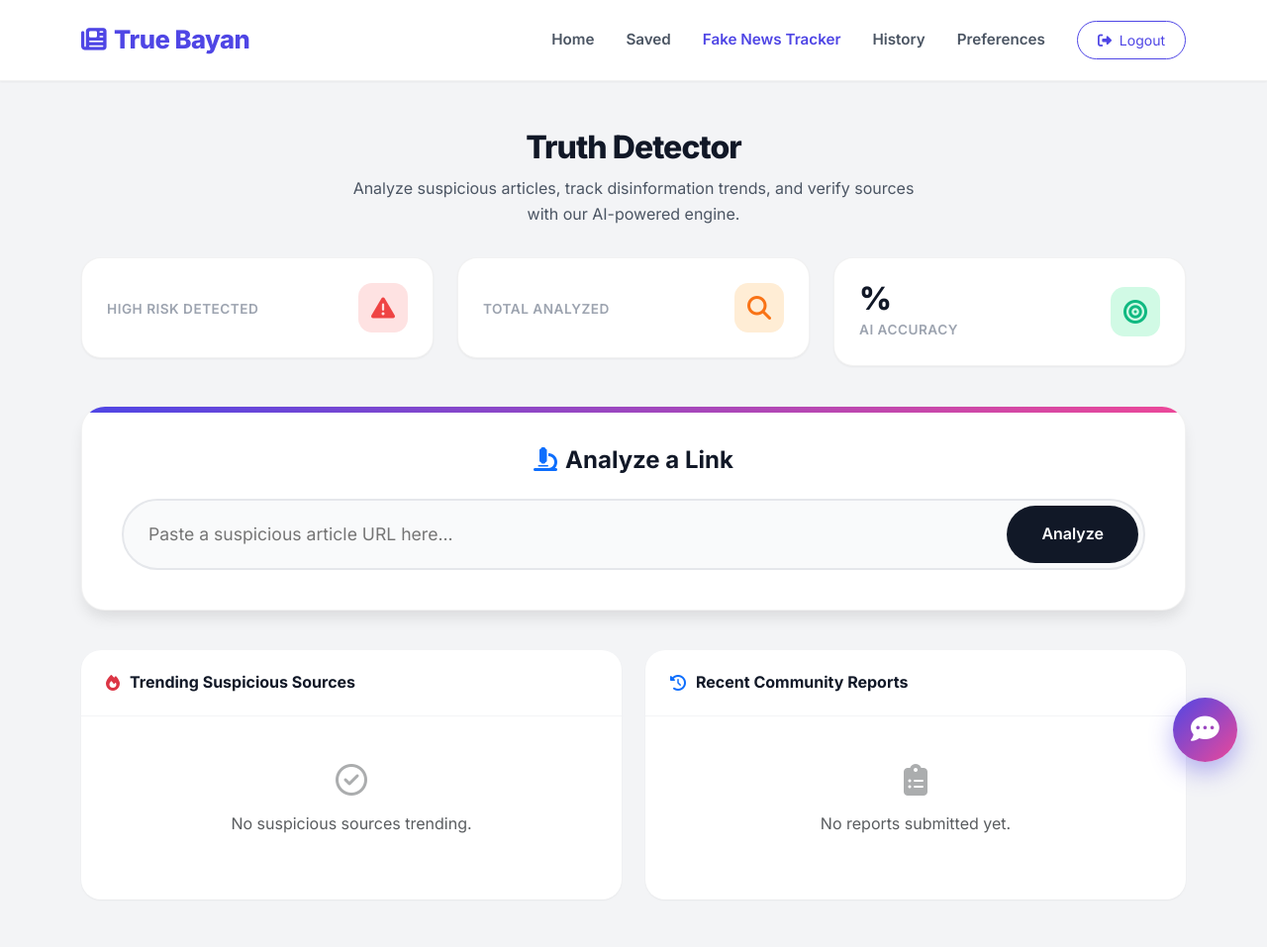
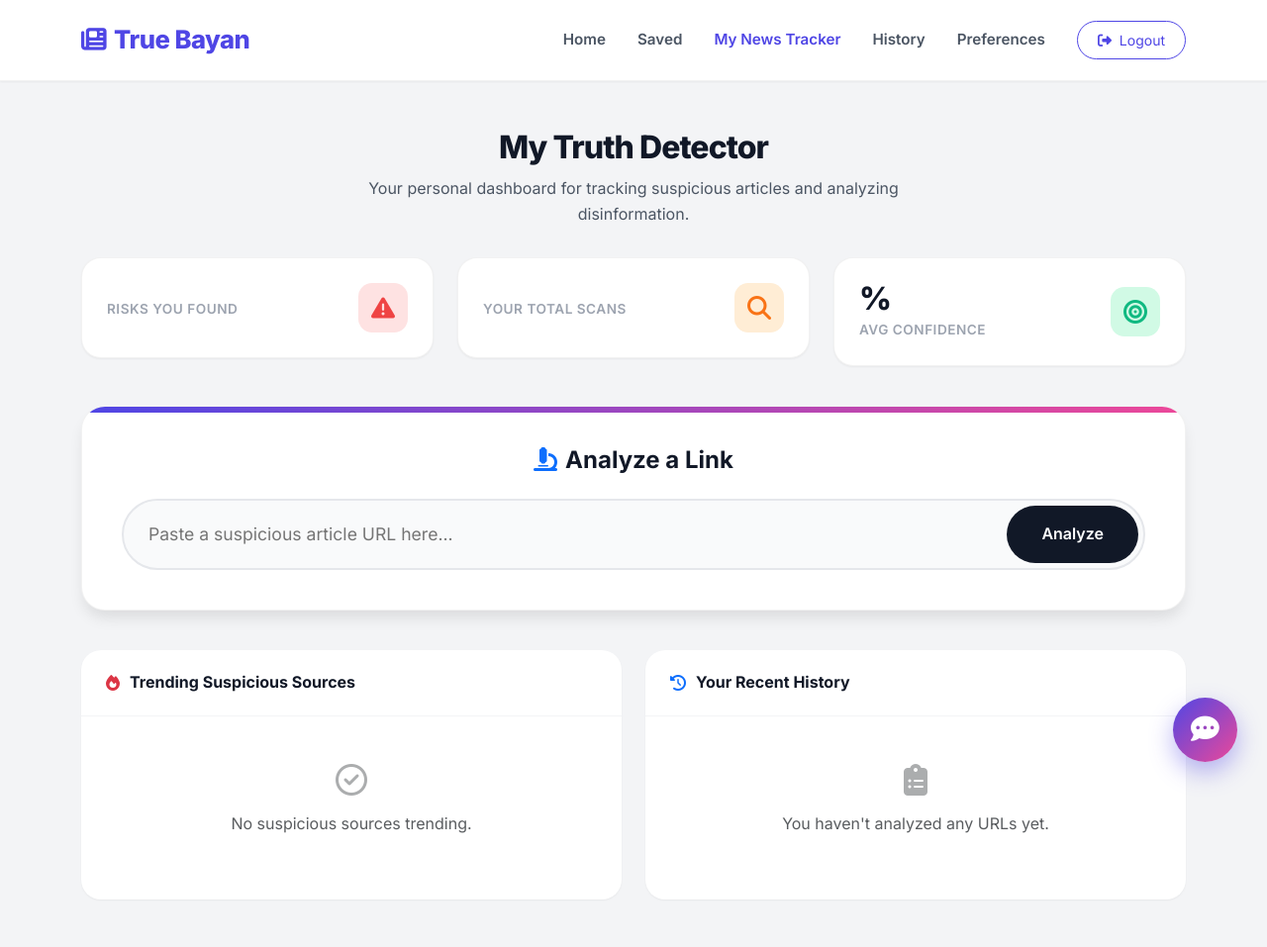
Before and after one commit to RonaldMark17/TrueBayan, a Flask app: template templates/fake_news_tracker.html in a window 1280 px wide. Shown: the whole page at 99% size. Run offline with Flask 3, Linux system fonts and the light colour scheme; the template is opened without the code that fills it, so the values that code supplies are empty.

Commit message:
updated repo

```diff
--- a/app.py
+++ b/app.py
@@ -206,11 +206,11 @@ def detect_fake_news_advanced(text, url=""):
         confidence = min(100, confidence + 10)
 
     # Determine Label based on Risk
-    if final_risk >= 75:
+    if final_risk >= 80:
         label = "FAKE"
-    elif final_risk >= 60:
+    elif final_risk >= 70:
         label = "SUSPICIOUS"
-    elif final_risk >= 40:
+    elif final_risk >= 50:
         label = "VERIFY"
     else:
         label = "CREDIBLE"
@@ -1188,31 +1188,49 @@ def report_fake():
 
 @app.route("/fake_news_tracker")
 def fake_news_tracker():
+    # 1. Security Check
     if 'user_id' not in session:
         return redirect(url_for('landing'))
 
     db = get_db()
 
-    recent_reports = list(db.fake_news_reports.find().sort("reported_at", -1).limit(50))
+    # 2. Get the current user's ID object
+    user_id_obj = ObjectId(session['user_id'])
 
+    # 3. GET USER'S HISTORY (The Fix)
+    # We add {"user_id": user_id_obj} to the find() query.
+    # This ensures we only fetch reports created by this specific account.
+    recent_reports = list(db.fake_news_reports.find(
+        {"user_id": user_id_obj}
+    ).sort("reported_at", -1).limit(50))
+
+    # 4. Global Trends (Optional: Keep this global to show what's viral)
+    # If you want this to be user-only too, add the {"user_id": user_id_obj} filter here as well.
     trending_sources = list(db.fake_news_sources.find().sort([
         ("report_count", -1),
         ("avg_confidence", -1)
     ]).limit(20))
 
-    total_reports = db.fake_news_reports.count_documents({})
+    # 5. User-Specific Statistics
+    # Count only this user's reports
+    total_reports = db.fake_news_reports.count_documents({"user_id": user_id_obj})
 
-    # Calculate average confidence
+    # Calculate average confidence for THIS user only
     avg_result = list(db.fake_news_reports.aggregate([
+        {"$match": {"user_id": user_id_obj}},
         {"$group": {"_id": None, "avg": {"$avg": "$confidence_score"}}}
     ]))
     avg_confidence = avg_result[0]['avg'] if avg_result else 0
 
-    high_risk_count = db.fake_news_reports.count_documents({"confidence_score": {"$gte": 70}})
+    # Count high risk links found by THIS user
+    high_risk_count = db.fake_news_reports.count_documents({
+        "user_id": user_id_obj,
+        "confidence_score": {"$gte": 70}
+    })
 
     return render_template(
         "fake_news_tracker.html",
-        recent_reports=recent_reports,
+        recent_reports=recent_reports,   # Now contains ONLY user's history
         trending_sources=trending_sources,
         total_reports=total_reports,
         avg_confidence=round(avg_confidence, 1),
--- a/templates/fake_news_tracker.html
+++ b/templates/fake_news_tracker.html
@@ -3,7 +3,7 @@
     <head>
         <meta charset="UTF-8">
         <meta name="viewport" content="width=device-width, initial-scale=1.0">
-        <title>Fake News Tracker - True Bayan</title>
+        <title>My Tracker - True Bayan</title>
         <link
             href="https://cdn.jsdelivr.net/npm/bootstrap@5.3.2/dist/css/bootstrap.min.css"
             rel="stylesheet">
@@ -298,7 +298,7 @@
         }
 
         .badge-FAKE { background: var(--status-fake-bg); color: var(--status-fake); }
-        .badge-SUSPICIOUS { background: var(--status-sus-bg); color: var(--status-sus); }
+        .badge-VERIFY { background: var(--status-sus-bg); color: var(--status-sus); } /* Changed SUSPICIOUS to VERIFY based on previous request */
         .badge-CREDIBLE { background: var(--status-safe-bg); color: var(--status-safe); }
 
         /* Floating Chatbot */
@@ -408,7 +408,7 @@
                         <li class="nav-item"><a class="nav-link"
                                 href="{{ url_for('saved') }}">Saved</a></li>
                         <li class="nav-item"><a class="nav-link active"
-                                href="{{ url_for('fake_news_tracker') }}">Fake
+                                href="{{ url_for('fake_news_tracker') }}">My
                                 News Tracker</a></li>
                         <li class="nav-item"><a class="nav-link"
                                 href="{{ url_for('history') }}">History</a></li>
@@ -428,10 +428,9 @@
         <div class="container mt-5">
 
             <div class="page-header">
-                <h1 class="page-title">Truth Detector</h1>
-                <p class="page-subtitle">Analyze suspicious articles, track
-                    disinformation trends, and verify sources with our
-                    AI-powered engine.</p>
+                <h1 class="page-title">My Truth Detector</h1>
+                <p class="page-subtitle">Your personal dashboard for tracking
+                    suspicious articles and analyzing disinformation.</p>
             </div>
 
             <div class="stats-container">
@@ -441,7 +440,7 @@
                             <div class="stat-info">
                                 <h3 id="high-risk-count">{{ high_risk_count
                                     }}</h3>
-                                <p>High Risk Detected</p>
+                                <p>Risks You Found</p>
                             </div>
                             <div class="stat-icon"><i
                                     class="fas fa-exclamation-triangle"></i></div>
@@ -452,7 +451,7 @@
                             <div class="stat-info">
                                 <h3 id="total-reports-count">{{ total_reports
                                     }}</h3>
-                                <p>Total Analyzed</p>
+                                <p>Your Total Scans</p>
                             </div>
                             <div class="stat-icon"><i
                                     class="fas fa-search"></i></div>
@@ -463,7 +462,7 @@
                             <div class="stat-info">
                                 <h3 id="avg-confidence">{{ avg_confidence
                                     }}%</h3>
-                                <p>AI Accuracy</p>
+                                <p>Avg Confidence</p>
                             </div>
                             <div class="stat-icon"><i
                                     class="fas fa-bullseye"></i></div>
@@ -552,8 +551,8 @@
                 <div class="col-lg-6">
                     <div class="list-card">
                         <div class="list-header">
-                            <i class="fas fa-history text-primary"></i> Recent
-                            Community Reports
+                            <i class="fas fa-history text-primary"></i> Your
+                            Recent History
                         </div>
                         <div class="list-body" id="recent-reports-container">
                             {% if recent_reports %}
@@ -587,7 +586,7 @@
                             <div class="p-5 text-center text-muted">
                                 <i
                                     class="fas fa-clipboard-list fa-2x mb-3 opacity-50"></i>
-                                <p>No reports submitted yet.</p>
+                                <p>You haven't analyzed any URLs yet.</p>
                             </div>
                             {% endif %}
                         </div>
@@ -640,7 +639,7 @@
                     let icon = 'question-circle';
 
                     if (data.label === 'FAKE') { bgClass = 'bg-fake'; icon = 'exclamation-triangle'; }
-                    else if (data.label === 'SUSPICIOUS') { bgClass = 'bg-sus'; icon = 'exclamation-circle'; }
+                    else if (data.label === 'VERIFY') { bgClass = 'bg-sus'; icon = 'exclamation-circle'; }
                     else if (data.label === 'CREDIBLE') { bgClass = 'bg-safe'; icon = 'check-circle'; }
 
                     // Render Result Card
@@ -742,25 +741,33 @@
                 <div style="display:flex; align-items:center; gap:12px;">
                     <div class="bot-avatar"><i class="fas fa-robot"></i></div>
                     <div>
-                <h5 style="margin:0; font-weight:700;">True Bayan AI</h5>
-                <span style="font-size:0.75rem; opacity:0.8;">Online</span>
+                        <h5 style="margin:0; font-weight:700;">True Bayan
+                            AI</h5>
+                        <span
+                            style="font-size:0.75rem; opacity:0.8;">Online</span>
                     </div>
                 </div>
-        <button class="btn-close-chat" onclick="toggleChat()"><i class="fas fa-times"></i></button>
+                <button class="btn-close-chat" onclick="toggleChat()"><i
+                        class="fas fa-times"></i></button>
             </div>
 
             <div class="chat-body" id="chatBody">
                 <div class="message-row bot">
                     <div class="msg-bubble">
-                Hello! 👋 I can help you check news credibility or answer questions about articles.
+                        Hello! 👋 I can help you check news credibility or
+                        answer questions about articles.
                     </div>
                 </div>
             </div>
 
             <div class="chat-footer">
-        <form class="input-group-chat" onsubmit="handleChatSubmit(event)">
-            <input type="text" class="chat-input" id="chatInput" placeholder="Type a message..." autocomplete="off">
-            <button type="submit" class="btn-send"><i class="fas fa-paper-plane" style="font-size: 0.9rem;"></i></button>
+                <form class="input-group-chat"
+                    onsubmit="handleChatSubmit(event)">
+                    <input type="text" class="chat-input" id="chatInput"
+                        placeholder="Type a message..." autocomplete="off">
+                    <button type="submit" class="btn-send"><i
+                            class="fas fa-paper-plane"
+                            style="font-size: 0.9rem;"></i></button>
                 </form>
             </div>
         </div>
```
Lines whose indentation alone changed are shown as unchanged.
